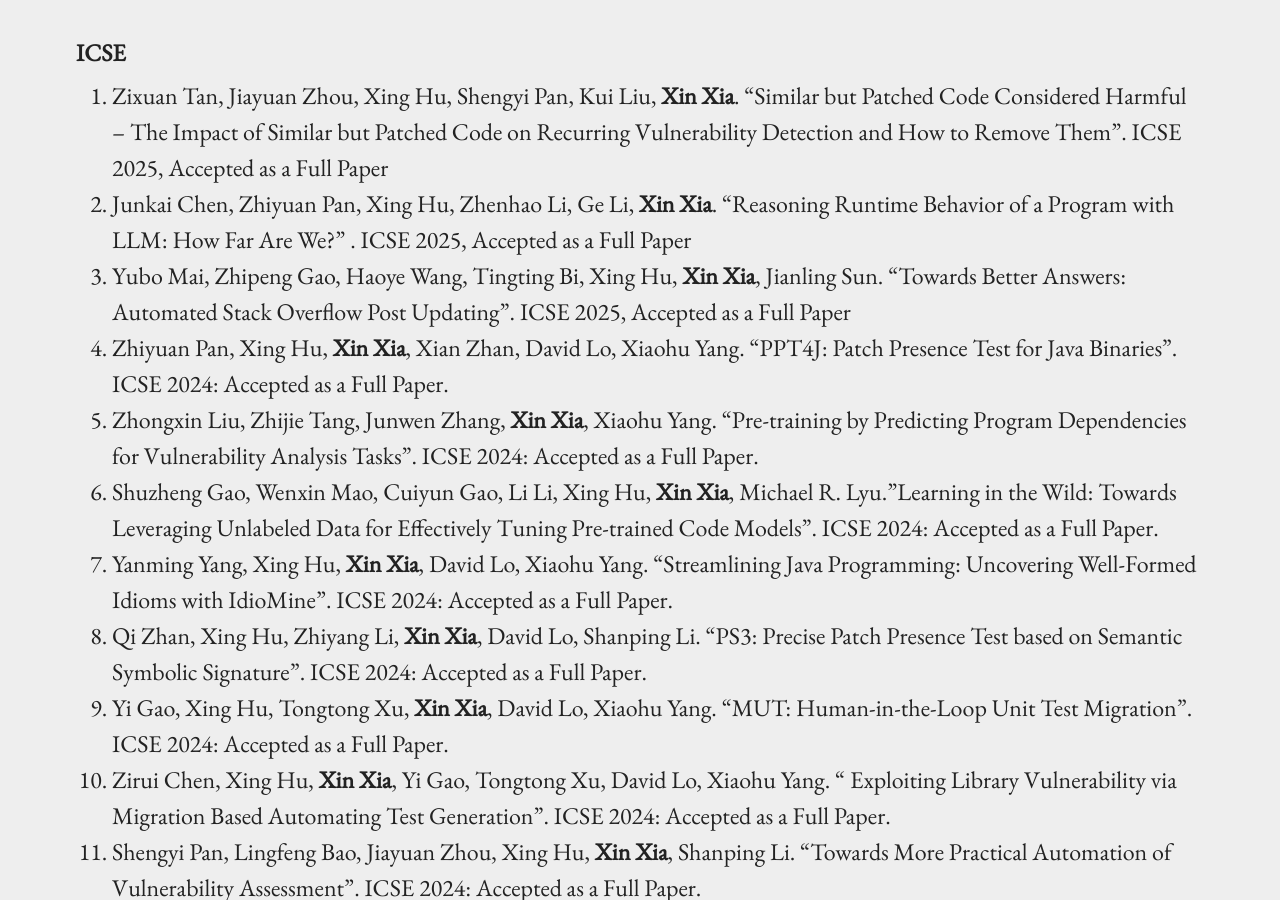
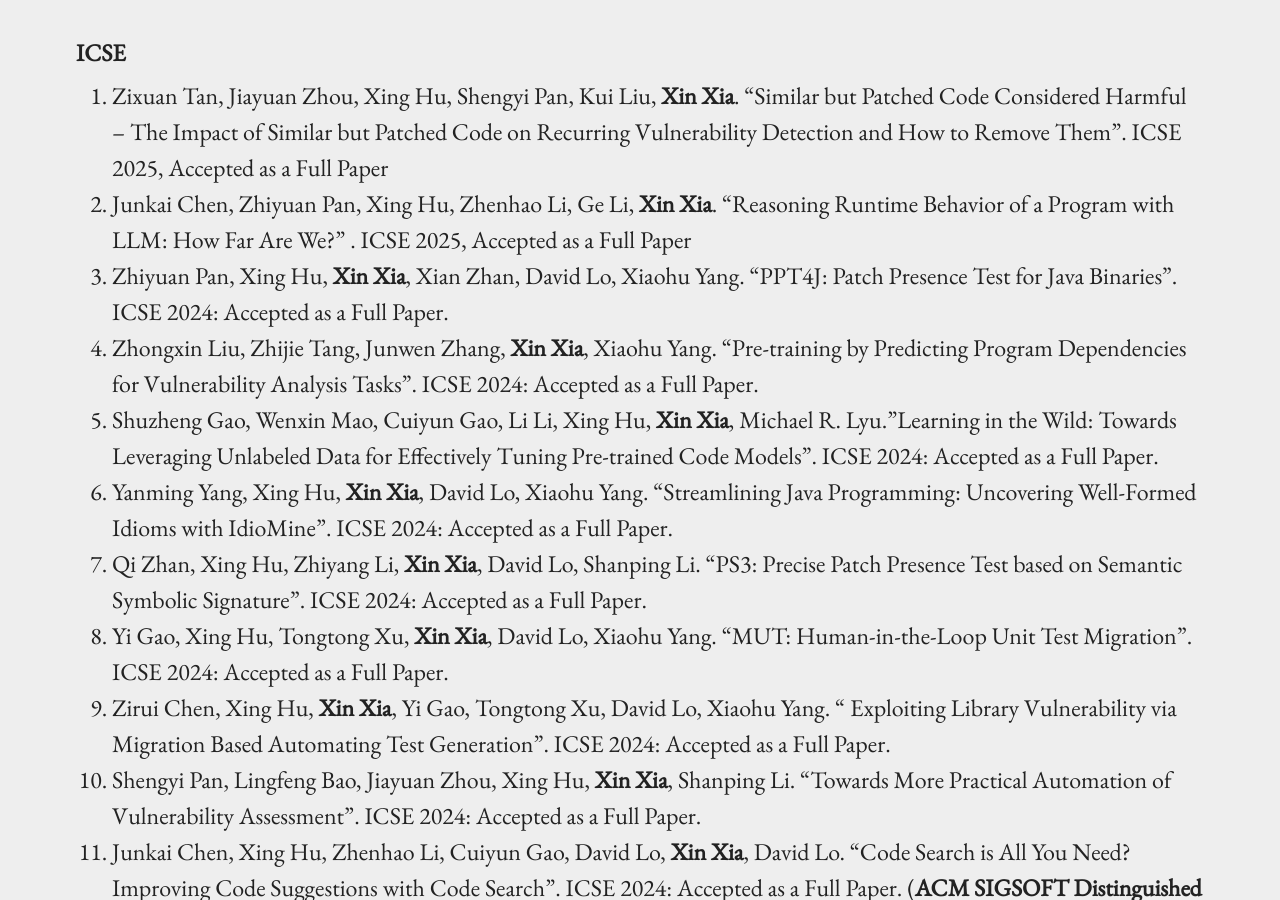
Before and after one commit to xin-xia/xin-xia.github.io, a Jekyll site: the page built from index.md, in a window 1280 px wide and 900 px high, scrolled down 9029 px. Built offline with Jekyll 4.4.1, drawn with Linux system fonts in a browser that asks for light colours.

Commit message:
Update index.md

```diff
--- a/index.md
+++ b/index.md
@@ -136,7 +136,6 @@ Case Study of Code Clone Detection and Defect Prediction". IEEE Transactions on
 #### ICSE
 1. Zixuan Tan, Jiayuan Zhou, Xing Hu, Shengyi Pan, Kui Liu, <strong>Xin Xia</strong>. "Similar but Patched Code Considered Harmful -- The Impact of Similar but Patched Code on Recurring Vulnerability Detection and How to Remove Them". ICSE 2025, Accepted as a Full Paper <br />
 1. Junkai Chen, Zhiyuan Pan, Xing Hu, Zhenhao Li, Ge Li,  <strong>Xin Xia</strong>. "Reasoning Runtime Behavior of a Program with LLM: How Far Are We?" . ICSE 2025, Accepted as a Full Paper <br />
-1. Yubo Mai, Zhipeng Gao, Haoye Wang, Tingting Bi, Xing Hu,  <strong>Xin Xia</strong>, Jianling Sun. "Towards Better Answers: Automated Stack Overflow Post Updating". ICSE 2025, Accepted as a Full Paper <br />
 1. Zhiyuan Pan, Xing Hu, <strong>Xin Xia</strong>, Xian Zhan, David Lo, Xiaohu Yang. "PPT4J: Patch Presence Test for Java Binaries". ICSE 2024: Accepted as a  Full Paper.      <br />
 1. Zhongxin Liu, Zhijie Tang, Junwen Zhang,  <strong>Xin Xia</strong>, Xiaohu Yang. "Pre-training by Predicting Program Dependencies for Vulnerability Analysis Tasks". ICSE 2024: Accepted as a  Full Paper.      <br />
 1. Shuzheng Gao, Wenxin Mao, Cuiyun Gao, Li Li, Xing Hu, <strong>Xin Xia</strong>, Michael R. Lyu."Learning in the Wild: Towards Leveraging Unlabeled Data for Effectively Tuning Pre-trained Code Models". ICSE 2024: Accepted as a  Full Paper.      <br />
```
